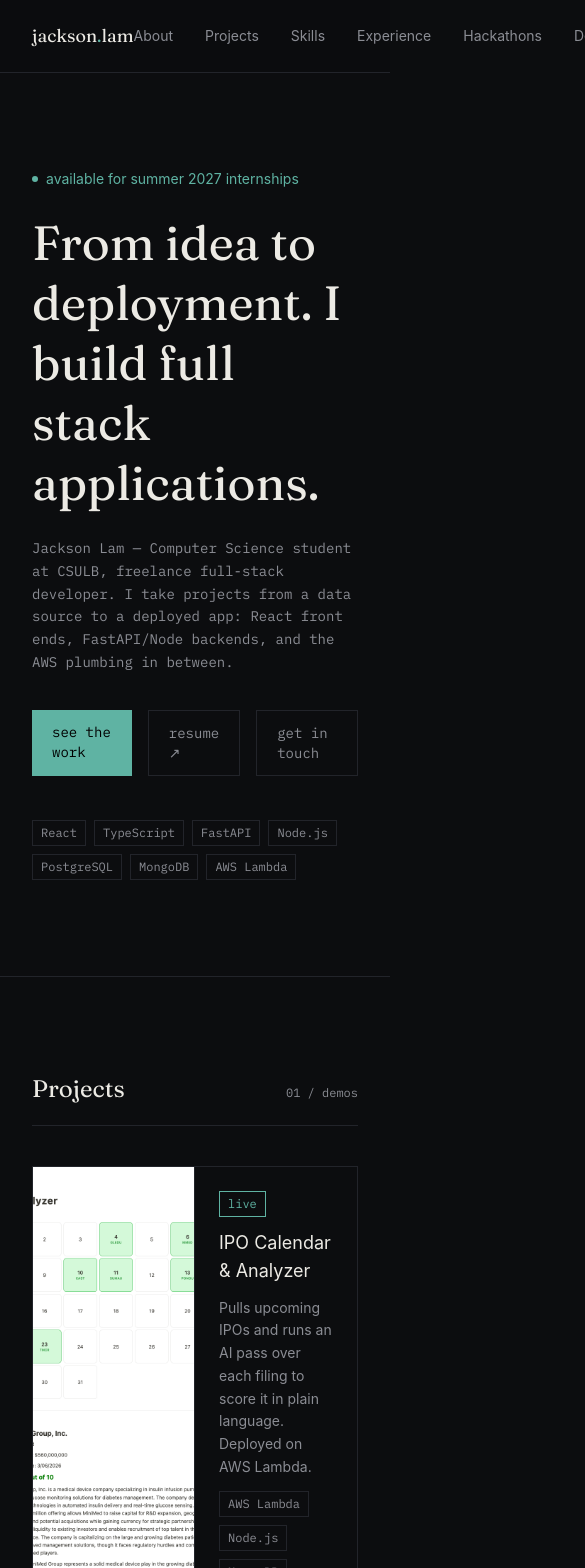
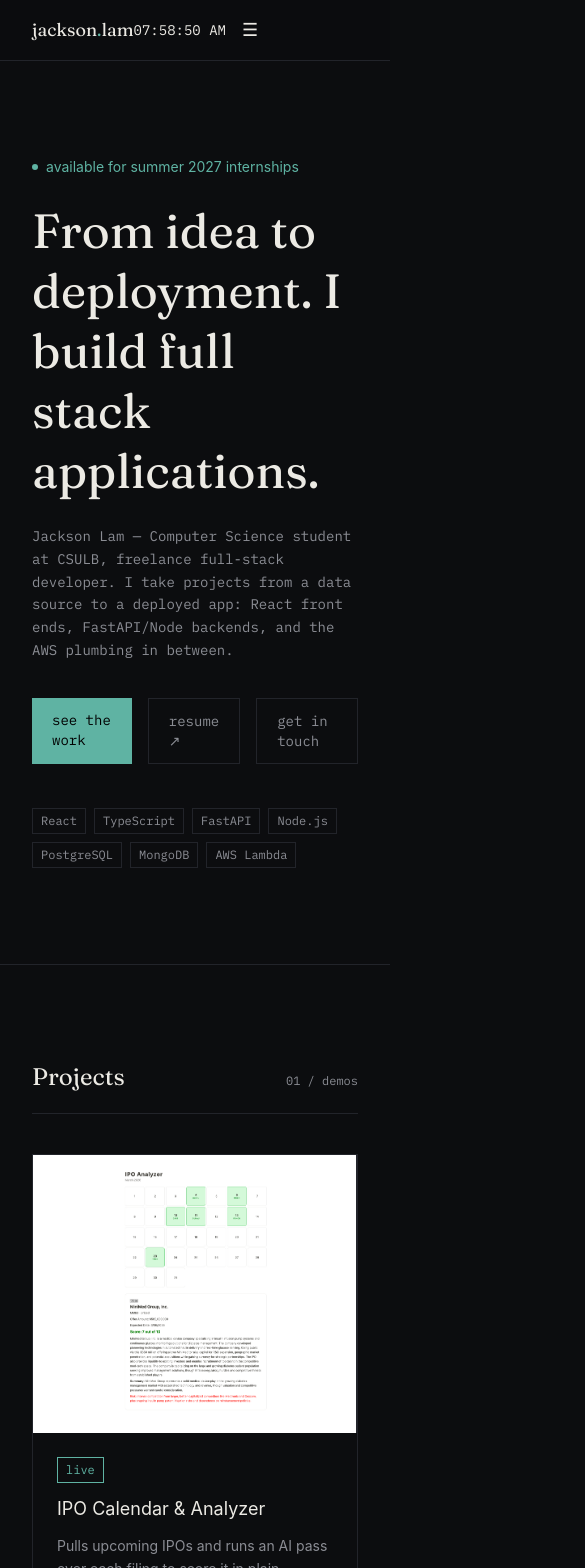
Before and after one commit to jackson0-0/portfolio-main, a React (Vite) app: page / in a window 390 px wide. Shown: the top 1568 px of the page, 585 px wide, since content can reach past the window. Built offline with nearby package versions, Linux system fonts and the light colour scheme.

Commit message:
mobile changes

```diff
--- a/src/App.tsx
+++ b/src/App.tsx
@@ -16,6 +16,9 @@ function App() {
   // the effect below a single place to compute the first real value.
   const [time, setTime] = useState('')
   const [copied, setCopied] = useState(false)
+  // Tracks whether the mobile nav dropdown is open. Only used below `md:` — on wider screens
+  // the full nav is always visible and this is ignored.
+  const [menuOpen, setMenuOpen] = useState(false)
 
   // Event handler for the email button. navigator.clipboard.writeText is the async Clipboard
   // API (requires a secure context — https or localhost). We don't await it here since we don't
@@ -56,17 +59,25 @@ function App() {
         // A Fragment (<>...</>) groups sibling elements (header, sections, footer) into one
         // value without adding an extra wrapper element to the actual DOM.
         <>
-          {/* `sticky top-0 z-50` keeps the header pinned to the viewport top while scrolling
-              (position: sticky) and stacks it above other content (z-index). The `var(--x)`
-              values inside Tailwind's square-bracket "arbitrary value" syntax (e.g. bg-[var(--bg)])
-              reference CSS custom properties defined once in index.css (:root { --bg: ...; }) —
-              a common pattern for keeping a design system's tokens (colors, fonts) in one place
-              instead of repeating raw hex codes across every className. */}
-          <header className="sticky top-0 z-50 grid grid-cols-[1fr_auto_1fr] items-center px-8 py-4 bg-[var(--bg)]/90 backdrop-blur border-b border-[var(--line)]">
+          {/* `sticky top-0 z-50` keeps this whole wrapper (header + mobile dropdown) pinned to
+              the viewport top while scrolling (position: sticky) and stacks it above other
+              content (z-index). It moved here from the header itself so the dropdown below —
+              positioned `absolute` relative to this sticky box — stays anchored under the header
+              no matter how far the page has scrolled, instead of scrolling away with the page. */}
+          <div className="sticky top-0 z-50">
+          {/* The `var(--x)` values inside Tailwind's square-bracket "arbitrary value" syntax
+              (e.g. bg-[var(--bg)]) reference CSS custom properties defined once in index.css
+              (:root { --bg: ...; }) — a common pattern for keeping a design system's tokens
+              (colors, fonts) in one place instead of repeating raw hex codes across every
+              className. */}
+          <header className="grid grid-cols-[1fr_auto_1fr] items-center px-8 py-4 bg-[var(--bg)]/90 backdrop-blur border-b border-[var(--line)]">
             <div className="text-lg font-[family-name:var(--font-title)] text-[var(--fg)]">
               jackson<span className="text-[var(--teal)]">.</span>lam
             </div>
-            <nav className="flex gap-8 text-sm text-[var(--fg-dim)] justify-self-center">
+            {/* `hidden md:flex` — invisible below the md breakpoint (768px), a flex row at/above
+                it. This is the same nav as before, just switched off on mobile since 7 items
+                have nowhere to fit on a narrow screen. */}
+            <nav className="hidden md:flex gap-8 text-sm text-[var(--fg-dim)] justify-self-center">
               {/* <Link> (React Router) intercepts the click and uses the History API to swap
                   routes client-side — no full page reload. A plain <a href> below, by contrast,
                   is a same-page hash anchor (browser-native scroll-to-element, no router
@@ -79,10 +90,35 @@ function App() {
               <Link to="/demo" className="hover:text-[var(--fg)]">Demo</Link>
               <a href="#contact" className="hover:text-[var(--fg)]">Contact</a>
             </nav>
-            <div className="justify-self-end font-[family-name:var(--font-small)] text-sm text-[var(--fg)]">
+            <div className="flex items-center gap-4 justify-self-end font-[family-name:var(--font-small)] text-sm text-[var(--fg)]">
               {time}
+              {/* Hamburger button — mirror image of the nav above: hidden at/above md, visible
+                  only on mobile. Toggles the `menuOpen` state, which the dropdown below reads. */}
+              <button className="md:hidden text-lg leading-none" onClick={() => setMenuOpen(!menuOpen)}>
+                {menuOpen ? '✕' : '☰'}
+              </button>
             </div>
           </header>
+
+          {/* The mobile dropdown itself: only rendered when menuOpen is true, and `md:hidden`
+              so even if it were open it can never show once the screen is wide enough for the
+              real nav. Same links as above, just stacked vertically instead of in a row.
+              `absolute inset-x-0 top-full` takes it out of normal document flow and pins it to
+              the bottom edge of the sticky wrapper above (its nearest positioned ancestor) —
+              that's what makes it float OVER the page content below instead of pushing that
+              content down and then scrolling away with it. */}
+          {menuOpen && (
+            <div className="md:hidden absolute inset-x-0 top-full flex flex-col gap-4 px-8 py-6 text-sm text-[var(--fg-dim)] bg-[var(--bg)] border-b border-[var(--line)]">
+              <Link to="/about" onClick={() => setMenuOpen(false)} className="hover:text-[var(--fg)]">About</Link>
+              <a href="#projects" onClick={() => setMenuOpen(false)} className="hover:text-[var(--fg)]">Projects</a>
+              <a href="#skills" onClick={() => setMenuOpen(false)} className="hover:text-[var(--fg)]">Skills</a>
+              <a href="#experience" onClick={() => setMenuOpen(false)} className="hover:text-[var(--fg)]">Experience</a>
+              <a href="#hackathons" onClick={() => setMenuOpen(false)} className="hover:text-[var(--fg)]">Hackathons</a>
+              <Link to="/demo" onClick={() => setMenuOpen(false)} className="hover:text-[var(--fg)]">Demo</Link>
+              <a href="#contact" onClick={() => setMenuOpen(false)} className="hover:text-[var(--fg)]">Contact</a>
+            </div>
+          )}
+          </div>
 
           {/* Each section below has an `id`. The nav's `href="#projects"` etc. are plain
               same-page anchor links — the browser jumps to whichever element has that id, no
@@ -133,7 +169,9 @@ function App() {
               <span className="font-[family-name:var(--font-small)] text-xs text-[var(--fg-dim)]">01 / demos</span>
             </div>
 
-            <div className="grid grid-cols-2 border border-[var(--line)] mb-6 min-h-[280px]">
+            {/* grid-cols-1 (mobile default) stacks image above text; md:grid-cols-2 restores
+                the side-by-side layout once the screen is wide enough for both to fit. */}
+            <div className="grid grid-cols-1 md:grid-cols-2 border border-[var(--line)] mb-6 min-h-[280px]">
               <div className="border-r border-[var(--line)] overflow-hidden">
                 <img src={ipoImg} alt="IPO Calendar & Analyzer screenshot" className="w-full h-full object-cover" />
               </div>
@@ -154,7 +192,9 @@ function App() {
               </div>
             </div>
 
-            <div className="grid grid-cols-2 border border-[var(--line)] mb-6 min-h-[280px]">
+            {/* grid-cols-1 (mobile default) stacks image above text; md:grid-cols-2 restores
+                the side-by-side layout once the screen is wide enough for both to fit. */}
+            <div className="grid grid-cols-1 md:grid-cols-2 border border-[var(--line)] mb-6 min-h-[280px]">
               <div className="border-r border-[var(--line)] overflow-hidden">
                 <img src={optionsImg} alt="Options Analytics Dashboard screenshot" className="w-full h-full object-cover" />
               </div>
@@ -175,7 +215,7 @@ function App() {
               </div>
             </div>
 
-            <div className="grid grid-cols-2 border border-[var(--line)] min-h-[280px]">
+            <div className="grid grid-cols-1 md:grid-cols-2 border border-[var(--line)] min-h-[280px]">
               <div className="border-r border-[var(--line)] overflow-hidden">
                 <img src={pokemonImg} alt="Pokémon Team Builder screenshot" className="w-full h-full object-cover" />
               </div>
@@ -203,7 +243,7 @@ function App() {
               <span className="font-[family-name:var(--font-small)] text-xs text-[var(--fg-dim)]">02 / skills</span>
             </div>
 
-            <div className="grid grid-cols-3 border border-[var(--line)]">
+            <div className="grid grid-cols-1 sm:grid-cols-3 border border-[var(--line)]">
               <div className="p-6 border-r border-[var(--line)]">
                 <h4 className="font-[family-name:var(--font-small)] text-xs text-[var(--teal)] mb-4">FRONTEND</h4>
                 <div className="flex flex-wrap gap-2">
@@ -307,34 +347,39 @@ function App() {
               available now — replies within 24h
             </div>
 
-            <div className="grid grid-cols-2 gap-12">
+            {/* grid-cols-1 stacks the info list above the form on mobile; md:grid-cols-2 puts
+                them side by side once there's room for both. */}
+            <div className="grid grid-cols-1 md:grid-cols-2 gap-12">
               <div>
                 <span className="font-[family-name:var(--font-small)] text-xs text-[var(--fg-dim)] mb-2 block">BOOK A 30 MIN CALL</span>
                 <a href="https://cal.com/jackson-lam-uzx9ef/30min" target="_blank" className="block text-center font-[family-name:var(--font-small)] text-xs text-[var(--fg-dim)] border border-[var(--line)] py-2 mb-9 hover:border-[var(--teal)] hover:text-[var(--teal)]">
                   see open times →
                 </a>
                 <div className="border-t border-[var(--line)]">
-                  <div className="flex justify-between py-3.5 border-b border-[var(--line)] text-sm">
+                  {/* flex-col stacks label above value on mobile (fixes them overlapping when
+                      squeezed onto one row); md:flex-row md:justify-between restores the
+                      side-by-side layout once there's enough width. */}
+                  <div className="flex flex-col md:flex-row md:justify-between py-3.5 border-b border-[var(--line)] text-sm">
                     <span className="font-[family-name:var(--font-small)] text-xs text-[var(--fg-dim)]">EMAIL</span>
                     <button onClick={copyEmail} className="text-[var(--fg)] hover:text-[var(--teal)]">{copied ? 'copied!' : 'jacksonlam510@gmail.com'}</button>
                   </div>
-                  <div className="flex justify-between py-3.5 border-b border-[var(--line)] text-sm">
+                  <div className="flex flex-col md:flex-row md:justify-between py-3.5 border-b border-[var(--line)] text-sm">
                     <span className="font-[family-name:var(--font-small)] text-xs text-[var(--fg-dim)]">LINKEDIN</span>
                     <a href="https://www.linkedin.com/in/jacksonlam227/" target="_blank" className="text-[var(--fg)] hover:text-[var(--teal)]">linkedin.com/in/jacksonlam227</a>
                   </div>
-                  <div className="flex justify-between py-3.5 border-b border-[var(--line)] text-sm">
+                  <div className="flex flex-col md:flex-row md:justify-between py-3.5 border-b border-[var(--line)] text-sm">
                     <span className="font-[family-name:var(--font-small)] text-xs text-[var(--fg-dim)]">GITHUB</span>
                     <a href="https://github.com/jackson0-0" target="_blank" className="text-[var(--fg)] hover:text-[var(--teal)]">github.com/jackson0-0</a>
                   </div>
-                  <div className="flex justify-between py-3.5 border-b border-[var(--line)] text-sm">
+                  <div className="flex flex-col md:flex-row md:justify-between py-3.5 border-b border-[var(--line)] text-sm">
                     <span className="font-[family-name:var(--font-small)] text-xs text-[var(--fg-dim)]">TIMEZONE</span>
                     <span className="text-[var(--fg)]">America/Los_Angeles</span>
                   </div>
-                  <div className="flex justify-between py-3.5 border-b border-[var(--line)] text-sm">
+                  <div className="flex flex-col md:flex-row md:justify-between py-3.5 border-b border-[var(--line)] text-sm">
                     <span className="font-[family-name:var(--font-small)] text-xs text-[var(--fg-dim)]">LOCATION</span>
                     <span className="text-[var(--fg)]">Anaheim, CA</span>
                   </div>
-                  <div className="flex justify-between py-3.5 border-b border-[var(--line)] text-sm">
+                  <div className="flex flex-col md:flex-row md:justify-between py-3.5 border-b border-[var(--line)] text-sm">
                     <span className="font-[family-name:var(--font-small)] text-xs text-[var(--fg-dim)]">RESUME</span>
                     <a href={resumePdf} target="_blank" className="text-[var(--fg)] hover:text-[var(--teal)]">download ↗</a>
                   </div>
--- a/src/ProjectDetail.tsx
+++ b/src/ProjectDetail.tsx
@@ -67,7 +67,9 @@ function ProjectDetail() {
                 <span className="font-[family-name:var(--font-small)] text-xs text-[var(--fg-dim)]">full screenshot / demo gif</span>
             </div>
 
-            <div className="max-w-4xl mx-auto px-8 grid grid-cols-2 gap-8 mb-10">
+            {/* Same fix as App.tsx's project cards/contact section: grid-cols-1 stacks Problem
+                above Build on mobile, md:grid-cols-2 puts them side by side once there's room. */}
+            <div className="max-w-4xl mx-auto px-8 grid grid-cols-1 md:grid-cols-2 gap-8 mb-10">
                 <div>
                     <div className="font-[family-name:var(--font-small)] text-xs text-[var(--teal)] mb-2">THE PROBLEM</div>
                     <p className="text-sm text-[var(--fg-dim)] leading-relaxed">{project.problem}</p>
```
